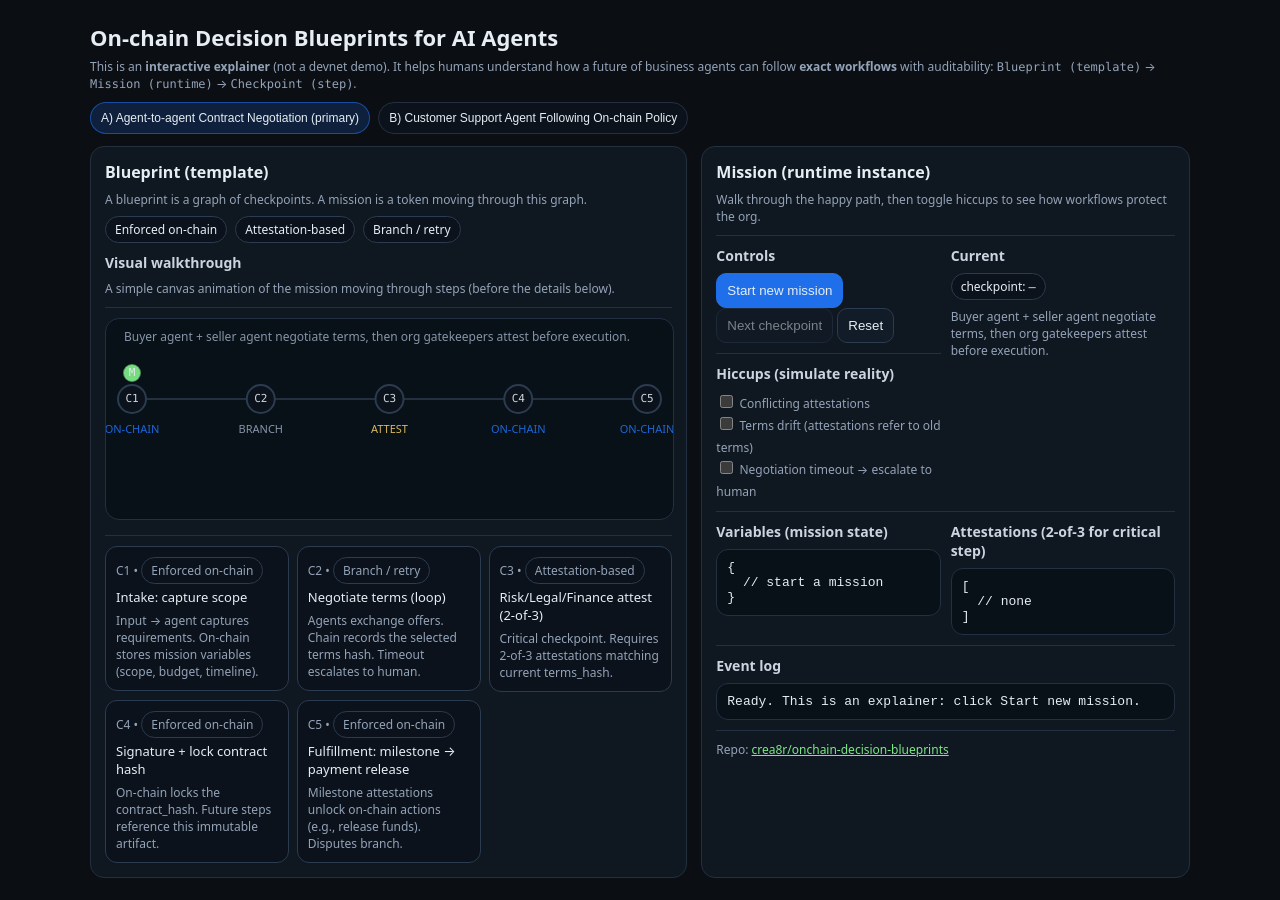
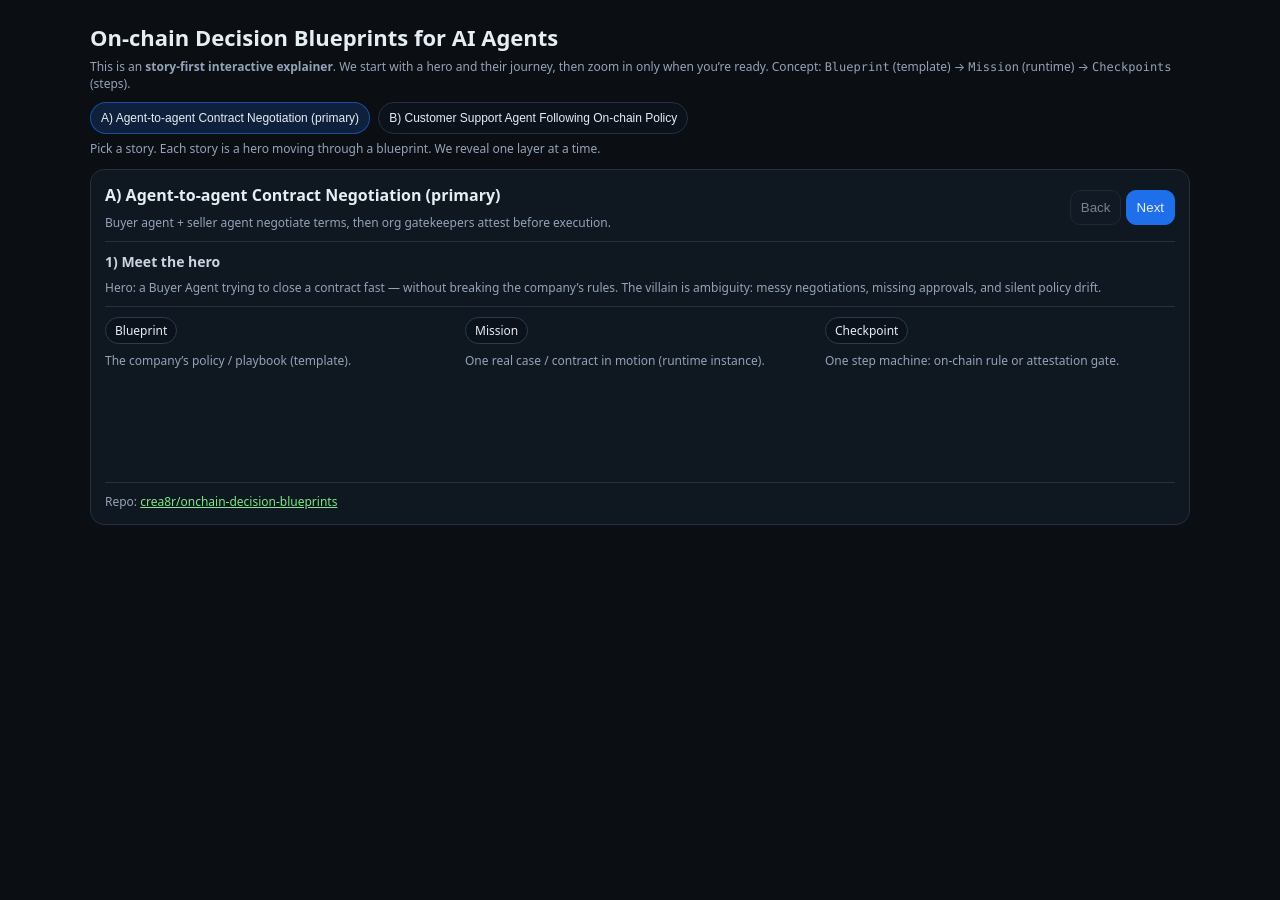
Before and after one commit to crea8r/onchain-decision-blueprints, a plain HTML site: page demo-web/index.html in a window 1280 px wide. After the commit the page ends 800 px from the top, so only its background shows below. Drawn offline with Linux system fonts and the light colour scheme.

Commit message:
Restructure Netlify explainer into story-first slides (hero → journey → deep dive → hiccups)

```diff
--- a/demo-web/index.html
+++ b/demo-web/index.html
@@ -9,7 +9,7 @@
     body{margin:0;font-family:ui-sans-serif,system-ui,-apple-system,Segoe UI,Roboto,Arial;background:var(--bg);color:var(--fg)}
     a{color:var(--ok)}
     .wrap{max-width:1100px;margin:0 auto;padding:22px}
-    .grid{display:grid;grid-template-columns:1.1fr .9fr;gap:14px}
+    .grid{display:grid;grid-template-columns:1fr;gap:14px}
     @media (max-width: 980px){.grid{grid-template-columns:1fr}}
     .card{background:var(--card);border:1px solid var(--border);border-radius:14px;padding:14px}
     h1{margin:0 0 6px 0;font-size:22px}
@@ -36,6 +36,7 @@
     .node .t{font-size:13px;margin-top:4px}
     .node .meta{margin-top:6px;font-size:12px;color:var(--muted)}
     .legend{display:flex;gap:8px;flex-wrap:wrap;margin-top:8px}
+    .slide{min-height: 220px}
     .sep{height:1px;background:#223042;margin:10px 0}
     .mono{font-family:ui-monospace,SFMono-Regular,Menlo,Monaco,Consolas,"Liberation Mono","Courier New",monospace}
   </style>
@@ -44,68 +45,113 @@
   <div class="wrap">
     <h1>On-chain Decision Blueprints for AI Agents</h1>
     <div class="small">
-      This is an <b>interactive explainer</b> (not a devnet demo). It helps humans understand how a future of business agents can follow
-      <b>exact workflows</b> with auditability: <code>Blueprint (template)</code> → <code>Mission (runtime)</code> → <code>Checkpoint (step)</code>.
+      This is an <b>story-first interactive explainer</b>. We start with a hero and their journey, then zoom in only when you’re ready.
+      Concept: <code>Blueprint</code> (template) → <code>Mission</code> (runtime) → <code>Checkpoints</code> (steps).
     </div>
 
     <div class="tabs" id="tabs"></div>
+    <div class="small" style="margin-top:6px">Pick a story. Each story is a hero moving through a blueprint. We reveal one layer at a time.</div>
 
-    <div class="grid" style="margin-top:12px">
-      <div class="card">
-        <h2>Blueprint (template)</h2>
-        <div class="small">A blueprint is a graph of checkpoints. A mission is a token moving through this graph.</div>
-        <div class="legend">
-          <span class="pill">Enforced on-chain</span>
-          <span class="pill">Attestation-based</span>
-          <span class="pill">Branch / retry</span>
+    <div class="card" style="margin-top:12px">
+      <div class="row" style="align-items:center">
+        <div>
+          <h2 id="storyTitle">The Hero & the Journey</h2>
+          <div class="small" id="storySubtitle"></div>
         </div>
-        <h3 style="margin-top:10px">Visual walkthrough</h3>
-        <div class="small">A simple canvas animation of the mission moving through steps (before the details below).</div>
+        <div style="text-align:right">
+          <button id="btnPrev">Back</button>
+          <button class="primary" id="btnStoryNext">Next</button>
+        </div>
+      </div>
       <div class="sep"></div>
-        <canvas id="viz" width="980" height="200" style="width:100%;height:auto;border-radius:14px;border:1px solid #223042;background:#081018"></canvas>
+
+      <!-- Slide 1: Hero -->
+      <div class="slide" id="slideHero">
+        <h3>1) Meet the hero</h3>
+        <div class="small" id="heroText"></div>
         <div class="sep"></div>
-        <div id="graph" class="graph"></div>
+        <div class="row">
+          <div>
+            <div class="pill">Blueprint</div>
+            <div class="small" style="margin-top:8px">The company’s policy / playbook (template).</div>
+          </div>
+          <div>
+            <div class="pill">Mission</div>
+            <div class="small" style="margin-top:8px">One real case / contract in motion (runtime instance).</div>
+          </div>
+          <div>
+            <div class="pill">Checkpoint</div>
+            <div class="small" style="margin-top:8px">One step machine: on-chain rule or attestation gate.</div>
+          </div>
+        </div>
       </div>
 
-      <div class="card">
-        <h2>Mission (runtime instance)</h2>
-        <div class="small">Walk through the happy path, then toggle hiccups to see how workflows protect the org.</div>
+      <!-- Slide 2: Journey overview -->
+      <div class="slide" id="slideJourney" style="display:none">
+        <h3>2) The journey (high-level)</h3>
+        <div class="small">One thing at a time: watch the mission move through the workflow before we explain details.</div>
         <div class="sep"></div>
-
+        <canvas id="viz" width="980" height="220" style="width:100%;height:auto;border-radius:14px;border:1px solid #223042;background:#081018"></canvas>
+        <div class="hint">Tip: click <b>Start</b> then <b>Step</b> to move the hero forward.</div>
+        <div class="sep"></div>
         <div class="row">
           <div>
-            <h3>Controls</h3>
-            <button class="primary" id="btnStart">Start new mission</button>
-            <button id="btnNext">Next checkpoint</button>
+            <button class="primary" id="btnStart">Start</button>
+            <button id="btnNext">Step</button>
             <button id="btnReset">Reset</button>
+          </div>
+          <div>
+            <div class="pill">current: <span class="mono" id="curId">—</span></div>
+            <div class="small" id="curExplain" style="margin-top:8px"></div>
+          </div>
+        </div>
+      </div>
+
+      <!-- Slide 3: Deep dive (one checkpoint at a time) -->
+      <div class="slide" id="slideDeep" style="display:none">
+        <h3>3) Deep dive (one checkpoint)</h3>
+        <div class="small">We zoom into the current checkpoint only. No full dashboard overload.</div>
         <div class="sep"></div>
-            <h3>Hiccups (simulate reality)</h3>
+        <div class="row">
+          <div>
+            <div class="pill">Checkpoint</div>
+            <h2 style="margin-top:10px" class="mono" id="deepCpTitle">—</h2>
+            <div class="small" id="deepCpExplain"></div>
+            <div class="sep"></div>
+            <div class="small"><b>Enforced on-chain</b> steps are deterministic. <b>Attestation</b> steps accept signed claims but are still ordered + audited.</div>
+          </div>
+          <div>
+            <h3>Mission state (only what changed)</h3>
+            <pre id="vars"></pre>
+          </div>
+        </div>
+        <div class="sep"></div>
+        <h3>What happened</h3>
+        <pre id="log"></pre>
+      </div>
+
+      <!-- Slide 4: Hiccups -->
+      <div class="slide" id="slideHiccups" style="display:none">
+        <h3>4) Real-world hiccups</h3>
+        <div class="small">Flip a switch, rerun the journey, and see where the workflow blocks or escalates.</div>
+        <div class="sep"></div>
+        <div class="row">
+          <div>
             <label class="small"><input type="checkbox" id="hiccupConflict" /> Conflicting attestations</label><br/>
             <label class="small"><input type="checkbox" id="hiccupDrift" /> Terms drift (attestations refer to old terms)</label><br/>
             <label class="small"><input type="checkbox" id="hiccupTimeout" /> Negotiation timeout → escalate to human</label>
+            <div class="sep"></div>
+            <button class="primary" id="btnRerun">Rerun story with hiccups</button>
           </div>
           <div>
-            <h3>Current</h3>
-            <div class="pill">checkpoint: <span class="mono" id="curId">—</span></div>
-            <div style="margin-top:8px" class="small" id="curExplain">Start a mission to begin.</div>
+            <h3>Why this matters</h3>
+            <div class="small">
+              The point isn’t perfect automation. It’s <b>safe autonomy</b>:
+              the agent can act, but the org still gets <b>policy enforcement</b>, <b>audit trails</b>, and <b>escalation</b>.
             </div>
           </div>
-
-        <div class="sep"></div>
-        <div class="row">
-          <div>
-            <h3>Variables (mission state)</h3>
-            <pre id="vars"></pre>
-          </div>
-          <div>
-            <h3>Attestations (2-of-3 for critical step)</h3>
-            <pre id="atts"></pre>
         </div>
       </div>
-
-        <div class="sep"></div>
-        <h3>Event log</h3>
-        <pre id="log"></pre>
 
       <div class="sep"></div>
       <div class="small">
@@ -113,7 +159,6 @@
       </div>
     </div>
   </div>
-  </div>
 
   <script type="module" src="./main.js"></script>
 </body>
--- a/demo-web/main.js
+++ b/demo-web/main.js
@@ -1,5 +1,8 @@
-// Interactive explainer (no wallet, no chain). The UI is designed to teach humans.
-// Model: Blueprint = template; Mission = blueprint-in-action; Checkpoint = step machine.
+// Story-first interactive explainer (no wallet, no chain).
+// Visual communication rules:
+// - hero + journey
+// - one thing at a time
+// - progressive disclosure (overview → zoom-in → hiccups)
 
 const SCENARIOS = {
   contract: {
@@ -173,24 +176,53 @@ function log(m, msg) {
 
 const ui = {
   tabs: document.getElementById('tabs'),
-  graph: document.getElementById('graph'),
   viz: document.getElementById('viz'),
-  curId: document.getElementById('curId'),
-  curExplain: document.getElementById('curExplain'),
-  vars: document.getElementById('vars'),
-  atts: document.getElementById('atts'),
-  log: document.getElementById('log'),
+
+  // story header
+  storyTitle: document.getElementById('storyTitle'),
+  storySubtitle: document.getElementById('storySubtitle'),
+
+  // slides
+  slideHero: document.getElementById('slideHero'),
+  slideJourney: document.getElementById('slideJourney'),
+  slideDeep: document.getElementById('slideDeep'),
+  slideHiccups: document.getElementById('slideHiccups'),
+
+  // nav
+  btnPrev: document.getElementById('btnPrev'),
+  btnStoryNext: document.getElementById('btnStoryNext'),
+
+  // hero
+  heroText: document.getElementById('heroText'),
+
+  // journey controls
   btnStart: document.getElementById('btnStart'),
   btnNext: document.getElementById('btnNext'),
   btnReset: document.getElementById('btnReset'),
+  curId: document.getElementById('curId'),
+  curExplain: document.getElementById('curExplain'),
+
+  // deep
+  deepCpTitle: document.getElementById('deepCpTitle'),
+  deepCpExplain: document.getElementById('deepCpExplain'),
+
+  // state/log
+  vars: document.getElementById('vars'),
+  log: document.getElementById('log'),
+
+  // hiccups
   hiccupConflict: document.getElementById('hiccupConflict'),
   hiccupDrift: document.getElementById('hiccupDrift'),
   hiccupTimeout: document.getElementById('hiccupTimeout'),
+  btnRerun: document.getElementById('btnRerun'),
 };
 
 let scenarioKey = 'contract';
 let mission = null;
 let lastCur = null;
+
+// Story slide state
+let slideIndex = 0; // 0 hero → 1 journey → 2 deep → 3 hiccups
 
 // Canvas animation state
 let anim = {
@@ -203,29 +235,32 @@ let anim = {
 
 function scenario() { return SCENARIOS[scenarioKey]; }
 
+function applySlide() {
+  ui.btnPrev.disabled = slideIndex === 0;
+  ui.btnStoryNext.textContent = slideIndex === 3 ? 'Done' : 'Next';
+
+  if (slideIndex === 0) setSlide(ui.slideHero);
+  if (slideIndex === 1) setSlide(ui.slideJourney);
+  if (slideIndex === 2) setSlide(ui.slideDeep);
+  if (slideIndex === 3) setSlide(ui.slideHiccups);
+}
+
 function renderTabs() {
   ui.tabs.innerHTML = '';
   for (const s of Object.values(SCENARIOS)) {
     const b = document.createElement('button');
     b.className = 'tab' + (s.key === scenarioKey ? ' active' : '');
     b.textContent = s.title;
-    b.onclick = () => { scenarioKey = s.key; mission = null; lastCur = null; anim.running = false; renderAll(); };
+    b.onclick = () => {
+      scenarioKey = s.key;
+      mission = null;
+      lastCur = null;
+      anim.running = false;
+      slideIndex = 0;
+      applySlide();
+      renderAll();
+    };
     ui.tabs.appendChild(b);
-  }
-}
-
-function renderGraph() {
-  ui.graph.innerHTML = '';
-  const cps = scenario().checkpoints;
-  for (const cp of cps) {
-    const d = document.createElement('div');
-    d.className = 'node' + (mission && mission.cur === cp.id ? ' active' : '');
-    d.innerHTML = `
-      <div class="k">${cp.id} • ${badge(cp.mode)}</div>
-      <div class="t">${cp.title}</div>
-      <div class="meta">${cp.explain}</div>
-    `;
-    ui.graph.appendChild(d);
   }
 }
 
@@ -278,7 +313,9 @@ function renderViz() {
     // title
     ctx.fillStyle = 'rgba(148,163,184,0.9)';
     ctx.font = '12px ui-sans-serif, system-ui';
-    ctx.fillText(scenario().subtitle, 18, 22);
+    ctx.fillText('Journey map (high-level)', 18, 22);
+    ctx.fillStyle = 'rgba(148,163,184,0.75)';
+    ctx.fillText(scenario().subtitle, 18, 40);
 
     // connectors
     ctx.strokeStyle = 'rgba(36,48,64,1)';
@@ -317,7 +354,7 @@ function renderViz() {
       ctx.textBaseline = 'alphabetic';
       ctx.textAlign = 'center';
       ctx.font = '11px ui-sans-serif, system-ui';
-      const tag = p.mode === 'enforced' ? 'ON-CHAIN' : (p.mode === 'attestation' ? 'ATTEST' : 'BRANCH');
+      const tag = badgeText(p.mode);
       ctx.fillStyle = p.mode === 'enforced' ? 'rgba(31,111,235,0.9)' : (p.mode === 'attestation' ? 'rgba(242,204,96,0.9)' : 'rgba(148,163,184,0.9)');
       ctx.fillText(tag, p.x, p.y + 34);
     }
@@ -355,37 +392,70 @@ function renderViz() {
   requestAnimationFrame(draw);
 }
 
-function badge(mode) {
-  if (mode === 'enforced') return '<span class="pill">Enforced on-chain</span>';
-  if (mode === 'attestation') return '<span class="pill">Attestation-based</span>';
-  return '<span class="pill">Branch / retry</span>';
+function badgeText(mode) {
+  if (mode === 'enforced') return 'ON-CHAIN';
+  if (mode === 'attestation') return 'ATTEST';
+  return 'BRANCH';
 }
 
-function renderMission() {
+function curCheckpoint() {
+  if (!mission) return null;
+  return scenario().checkpoints.find(c => c.id === mission.cur) || null;
+}
+
+function renderStoryHeader() {
+  ui.storyTitle.textContent = scenario().title;
+  ui.storySubtitle.textContent = scenario().subtitle;
+
+  // hero text (story-first framing)
+  if (scenarioKey === 'contract') {
+    ui.heroText.textContent = "Hero: a Buyer Agent trying to close a contract fast — without breaking the company’s rules. The villain is ambiguity: messy negotiations, missing approvals, and silent policy drift.";
+  } else {
+    ui.heroText.textContent = "Hero: a Support Agent trying to resolve a case quickly — without granting refunds or escalations outside policy. The villain is inconsistency: human error and bad incentives.";
+  }
+}
+
+function setSlide(which) {
+  const slides = [ui.slideHero, ui.slideJourney, ui.slideDeep, ui.slideHiccups];
+  for (const s of slides) s.style.display = 'none';
+  which.style.display = '';
+}
+
+function renderJourneyPanel() {
   if (!mission) {
     ui.curId.textContent = '—';
-    ui.curExplain.textContent = scenario().subtitle;
-    ui.vars.textContent = '{\n  // start a mission\n}';
-    ui.atts.textContent = '[\n  // none\n]';
-    ui.log.textContent = 'Ready. This is an explainer: click Start new mission.';
+    ui.curExplain.textContent = 'Click Start to begin the journey.';
     ui.btnNext.disabled = true;
     return;
   }
-
   ui.btnNext.disabled = mission.status === 'DONE' || mission.status === 'ESCALATED' || mission.status === 'BLOCKED';
-
   ui.curId.textContent = mission.cur;
   ui.curExplain.textContent = mission.curExplain;
+}
+
+function renderDeepDive() {
+  const cp = curCheckpoint();
+  if (!mission || !cp) {
+    ui.deepCpTitle.textContent = '—';
+    ui.deepCpExplain.textContent = 'Start a mission first.';
+    ui.vars.textContent = '{\n  // no state yet\n}';
+    ui.log.textContent = '—';
+    return;
+  }
+  ui.deepCpTitle.textContent = `${cp.id}: ${cp.title} (${badgeText(cp.mode)})`;
+  ui.deepCpExplain.textContent = cp.explain;
+
+  // show only the delta-ish story: current vars snapshot is fine, but we’re not showing attestations wall.
   ui.vars.textContent = JSON.stringify(mission.vars, null, 2);
-  ui.atts.textContent = JSON.stringify(mission.atts, null, 2);
   ui.log.textContent = mission.log.map((l, i) => `${String(i+1).padStart(2,'0')}. ${l}`).join('\n');
 }
 
 function renderAll() {
   renderTabs();
+  renderStoryHeader();
   renderViz();
-  renderGraph();
-  renderMission();
+  renderJourneyPanel();
+  renderDeepDive();
 }
 
 function startMission() {
@@ -401,13 +471,12 @@ function startMission() {
   };
   lastCur = null;
   log(mission, `Mission started from blueprint "${scenario().key}".`);
-  log(mission, 'Key idea: chain enforces ordering + state, while some checkpoints accept attestations.');
+  log(mission, 'The chain acts like a shared computer: ordered inputs → deterministic state.');
   // run first checkpoint action immediately
   first.action(mission, flags());
   mission.curExplain = first.explain;
   renderAll();
 }
-
 function flags() {
   return {
     conflict: ui.hiccupConflict.checked,
@@ -446,12 +515,24 @@ function nextCheckpoint() {
 function reset() {
   mission = null;
   lastCur = null;
+  anim.running = false;
   renderAll();
 }
-
 ui.btnStart.onclick = startMission;
 ui.btnNext.onclick = nextCheckpoint;
 ui.btnReset.onclick = reset;
 
+ui.btnPrev.onclick = () => { slideIndex = Math.max(0, slideIndex - 1); applySlide(); };
+ui.btnStoryNext.onclick = () => {
+  if (slideIndex === 3) return; // done
+  slideIndex = Math.min(3, slideIndex + 1);
+  applySlide();
+  // if entering journey, ensure canvas visible redraw
+  renderAll();
+};
+
+ui.btnRerun.onclick = () => { reset(); startMission(); slideIndex = 1; applySlide(); };
+
 window.addEventListener('resize', () => renderViz());
+applySlide();
 renderAll();
```
Lines whose indentation alone changed are shown as unchanged.
